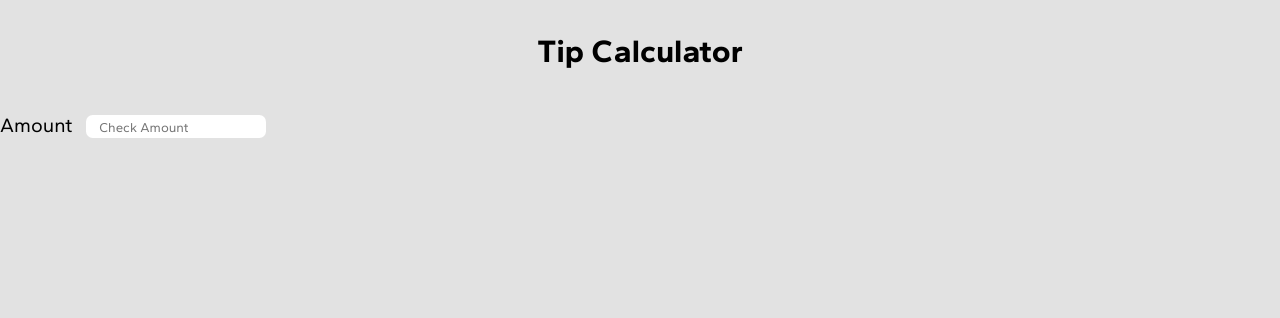
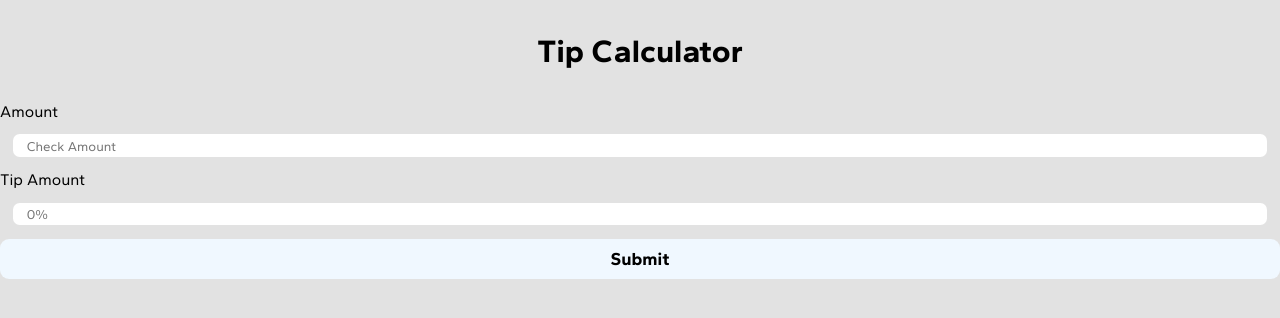
Before and after one commit to kittywizard/tip-calc, a React (Vite) app: page / in a window 1280 px wide. Shown: the top 318 px of the page. Built offline with nearby package versions, Linux system fonts and the light colour scheme.

Commit message:
creating form, button components + styles

```diff
--- a/src/App.tsx
+++ b/src/App.tsx
@@ -1,19 +1,24 @@
 import { useState } from 'react';
 import Header from "./components/header/Header";
 import {StyledApp} from "./styles/container";
-import Input from "./components/input/Input";
-import Label from './components/label/Label';
+import Form from "./components/form/Form";
+
+interface iState {
+  checkAmount: number,
+  tipAmount: number
+}
 
 const App:React.FC = () => {
+
+const [formState, setFormState] = useState<iState>({
+  checkAmount: 0,
+  tipAmount: 0
+});
 
   return (
     <StyledApp>
       <Header/>
-      <Label name='Amount'/>
-      <Input
-        type="text"
-        placeholder='Check Amount'
-      />
+      <Form />
    </StyledApp>
   )
 }
--- /dev/null
+++ b/src/components/button/Button.tsx
@@ -0,0 +1,15 @@
+import { StyledButton } from "./styled-button";
+
+interface iButtonProps {
+    name: string
+}
+
+const Button:React.FC<iButtonProps> = ({name}) => {
+    return (
+        <StyledButton>
+           {name}
+        </StyledButton>
+    )
+}
+
+export default Button;
--- /dev/null
+++ b/src/components/button/styled-button.ts
@@ -0,0 +1,12 @@
+import styled from "styled-components";
+
+export const StyledButton = styled.button`
+    border: none;
+    padding: 0.5em 1em;
+    border-radius: 0.5em;
+    font-family: "Gantari", sans-serif;
+    font-size: 1.125rem;
+    font-weight: bold;
+    cursor: pointer;
+    background-color: aliceblue;
+`;
--- /dev/null
+++ b/src/components/form/Form.tsx
@@ -0,0 +1,27 @@
+import { StyledForm } from "./form-styles";
+import Label from "../label/Label";
+import Input from "../input/Input";
+import Button from "../button/Button";
+
+const Form:React.FC = () => {
+    return (
+        <StyledForm>
+            <Label name='Amount'/>
+            <Input
+                type="number"
+                name="Amount"
+                placeholder='Check Amount'
+            />
+            <Label name="Tip Amount"/>
+            <Input
+                type="number"
+                name="Tip Amount"
+                placeholder="0%"
+            />
+
+            <Button name="Submit"/>
+        </StyledForm>
+    )
+}
+
+export default Form;
--- /dev/null
+++ b/src/components/form/form-styles.ts
@@ -0,0 +1,6 @@
+import styled from "styled-components";
+
+export const StyledForm = styled.form`
+    display: flex;
+    flex-direction: column;
+`;
--- a/src/components/label/label-styles.ts
+++ b/src/components/label/label-styles.ts
@@ -1,5 +1,6 @@
 import styled  from "styled-components";
 
 export const StyledLabel = styled.label`
-    font-size: 1.25rem;
+    font-size: 1rem;
+
 `;
```
Also changed, not shown: src/components/input/Input.tsx (+10 -1 lines).
